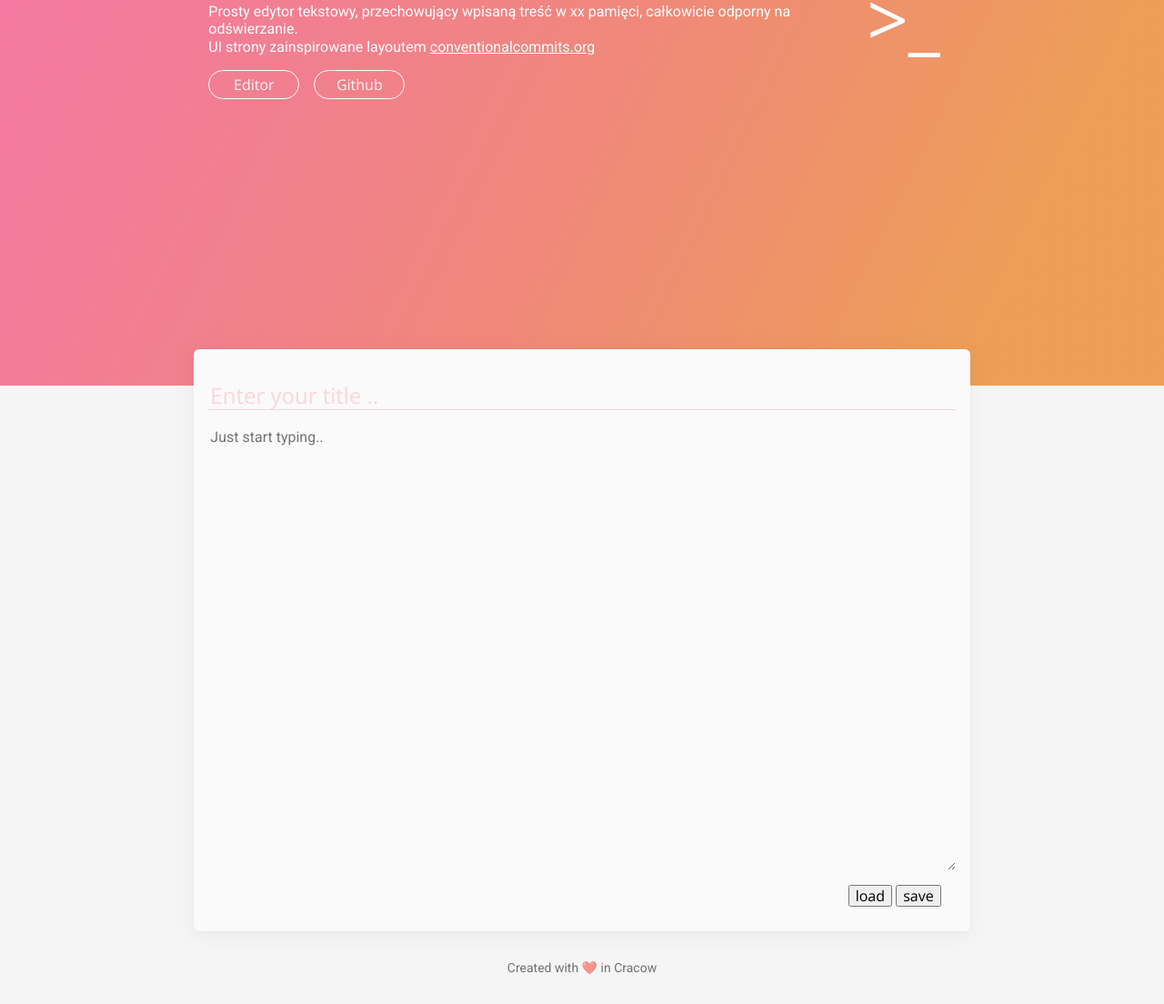
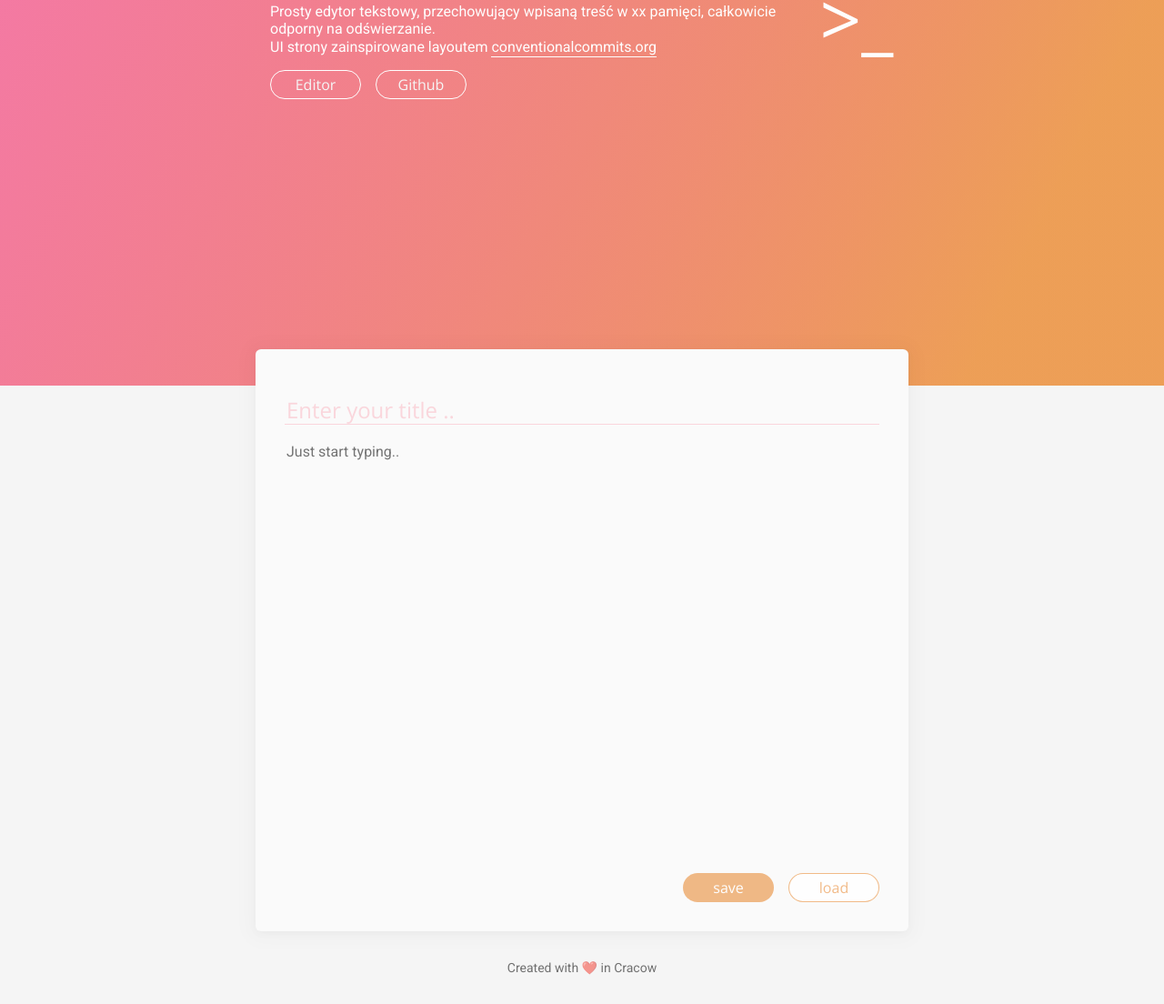
Before and after one commit to mateuszkornecki/simple-editor, a website built with webpack: page src/content/index.html in a window 1280 px wide. Shown: the part 376-1480 px from the top of the page at 91% size. Built offline with nearby package versions, Linux system fonts and the light colour scheme; files whose address does not match are found by name.

Commit message:
feat: layout update, added styling to buttons

```diff
--- a/src/content/index.html
+++ b/src/content/index.html
@@ -34,7 +34,8 @@
             <span class="header__description">
                 Prosty edytor tekstowy, przechowujący wpisaną treść w xx pamięci,
                 całkowicie odporny na odświerzanie. <br>
-                UI strony zainspirowane layoutem <a class="header__link" href="#">conventionalcommits.org</a>
+                UI strony zainspirowane layoutem <a class="header__link"
+                    href="https://www.conventionalcommits.org/">conventionalcommits.org</a>
             </span>
             <ul class="navigation__list">
                 <li class="navigation__item">
@@ -49,13 +50,17 @@
     </header>
     <div class="header__background"></div>
     <main class="main" id="editor">
-        <h2 class="editor__heading">
-            <input class="editor__title" placeholder="Enter your title ..">
-        </h2>
-        <textarea class="editor__text-area" placeholder="Just start typing.."></textarea>
+
+        <div class="editor__divoza">
+            <h2 class="editor__heading">
+                <input class="editor__title" placeholder="Enter your title ..">
+            </h2>
+
+            <textarea class="editor__text-area" placeholder="Just start typing.."></textarea>
+        </div>
         <div class="editor__wrapper">
-            <button> load </button>
-            <button> save </button>
+            <button class="editor__button editor__button--save"> save </button>
+            <button class="editor__button"> load </button>
         </div>
     </main>
     <div class="main__background">
--- a/src/scss/_variables.scss
+++ b/src/scss/_variables.scss
@@ -7,3 +7,6 @@ $black38: rgba(0, 0, 0, 0.541327);
 $black54: rgba(0, 0, 0, 0.541327);
 $black87: rgba(0, 0, 0, 0.87);
 $pink38: rgba(249, 154, 171, 0.38);
+$pink: #F479A6;
+$orange: rgba(233, 138, 51, 0.58);
+$gradient: linear-gradient(115.76deg, #F479A6 6.65%, rgba(233, 138, 51, 0.58) 86.69%);
--- a/src/scss/main.scss
+++ b/src/scss/main.scss
@@ -6,6 +6,8 @@
             box-sizing: border-box;
         }
 
+        //! IMPORTANT
+        // TODO: add styling to link elements :LoVe HAte
         *,
         *:before,
         *:after {
@@ -15,26 +17,58 @@
         body {
             font-family: 'Open Sans', sans-serif;
             display: grid;
-            grid-template-columns: 1fr 1fr 1fr 1fr 1fr 1fr;
+            grid-template-columns: 1fr minmax(auto, 120px) minmax(auto, 210px) minmax(auto, 210px) minmax(auto, 210px) 1fr;
             grid-template-rows: 95vh 5vh 35vh 35vh 5vh 10vh;
             grid-column-gap: 0px;
             grid-row-gap: 0px;
         }
 
         .editor {
+            &__divoza {
+                min-height: 80%;
+            }
+            &__button {
+                background: $white;
+                color: $orange;
+                text-decoration: none;
+                display: flex;
+                justify-content: center;
+                align-items: center;
+                border-radius: 16px;
+                min-width: 100px;
+                min-height: 32px;
+                border: 1px solid $orange;
+                cursor: pointer;
+                &:hover {
+                    background-color: $orange;
+                    color: $white;
+                }
+                &--save {
+                    margin-right: 16px;
+                    background-color: $orange;
+                    color: $white;
+                    border: none;
+                    &:hover {
+                        background-color: $white;
+                        color: $orange;
+                        border: 1px solid $orange;
+                    }
+                }
+            }
             &__text-area {
                 font-family: 'Roboto', sans-serif;
                 color: $black87;
-                min-width: 90%;
-                min-height: 80%;
+                min-width: 100%;
+                min-height: 100%;
                 background-color: $white-bg;
                 border: none;
+                resize: none;
                 &::placeholder {
                     color: $black38;
                 }
             }
             &__title {
-                color: #F479A6;
+                color: $pink;
                 background-color: $white-bg;
                 border: 0px;
                 border-bottom: 1px solid $pink38;
@@ -44,8 +78,9 @@
                 }
             }
             &__wrapper {
+                display: flex;
                 align-self: flex-end;
-                padding: 16px;
+                // padding: 16px;
             }
         }
 
@@ -70,11 +105,11 @@
             display: flex;
             justify-content: space-around;
             align-items: center;
-            padding: 16px;
+            padding: 32px;
             color: $white;
             &__background {
-                background: #F479A6;
-                background: linear-gradient(115.76deg, #F479A6 6.65%, rgba(233, 138, 51, 0.58) 86.69%);
+                background: $pink;
+                background: $gradient;
                 grid-area: 1 / 1 / 3 / 7;
                 z-index: -1;
             }
@@ -94,7 +129,22 @@
                 }
             }
             &__link {
-                color: $white;
+                // ! LoVe HAte
+                &:link {
+                    color: $white;
+                    text-decoration: none;
+                    border-bottom: 1px solid;
+                    padding-bottom: 1px;
+                }
+                &:visited {
+                    //need to think abou thiat
+                    color: $white;
+                }
+                &:hover {
+                    background: $white;
+                    color: $pink;
+                    text-decoration: none;
+                }
             }
         }
 
@@ -104,9 +154,12 @@
             grid-area: 2 / 2 / 6 / 6;
             z-index: 5;
             border-radius: 6px;
-            padding: 16px;
+            padding: 32px;
+            margin: 0 1rem 0 1rem;
             display: flex;
             flex-direction: column;
+            justify-content: space-between;
+            min-height: 100%;
             &__background {
                 background-color: $lightgray;
                 grid-area: 3 / 1 / 5 / 7;
@@ -119,8 +172,6 @@
                 display: flex;
                 padding: 0;
             }
-            //! IMPORTANT
-            // TODO: add styling to link elements :LoVe HAte
             &__link {
                 color: $lightgray;
                 text-decoration: none;
```
Also changed, not shown: dist/css/main.css, dist/index.html, 1 other file.
